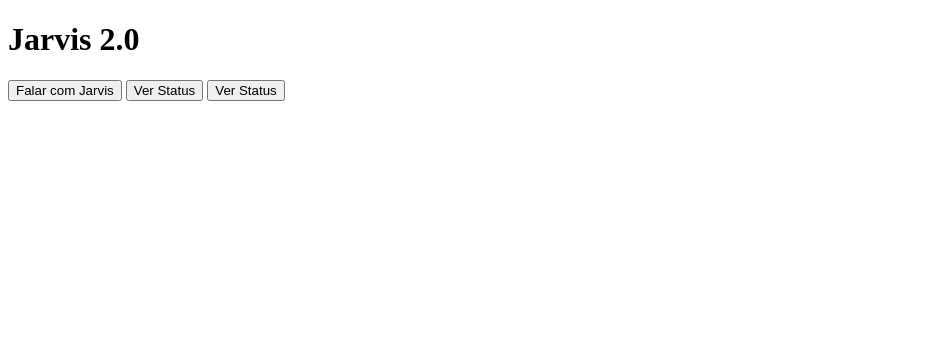
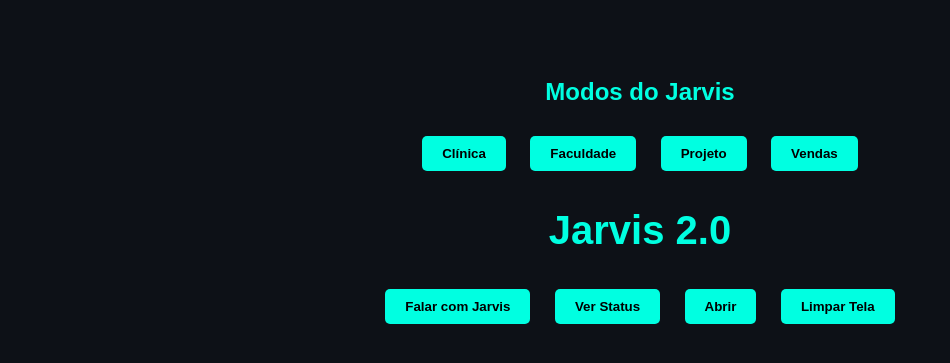
Before and after one commit to lucascomercialk-arch/Jarvis-AI-Assistant, a Flask app: page / in a window 1280 px wide. Shown: the top 363 px of the page, without its empty margins (0-950 px from the left). Run offline with Flask 3, Linux system fonts and the light colour scheme.

Commit message:
create new buttons and style

```diff
--- a/app.py
+++ b/app.py
@@ -6,6 +6,9 @@ app =  Flask(__name__)
 def home():
     return render_template('dashboard.html')
 
+@app.route('/comando/ola')
+def ola():
+    return jsonify({"msg":"Olá chefe"})
 
 @app.route('/status')
 def status():
@@ -15,5 +18,6 @@ def status():
 def abrir():
     return jsonify({"msg":"Comando Executado"})
 
+
 if __name__ == '__main__':
     app.run(debug=True)
--- a/templates/dashboard.html
+++ b/templates/dashboard.html
@@ -6,11 +6,52 @@
     <title>Jarvis 2.0</title>
 </head>
 <body>
+
+    <style>
+        body{
+            background-color: #0d1117;
+            color: #00ffe1;
+            font-family: Arial;
+            text-align: center;
+            padding-top: 50px;
+        }
+
+        h1{
+            font-size: 40px;
+        }
+
+        button {
+            background-color: #00ffe1;
+            border: none;
+            padding: 10px 20px;
+            margin: 10px;
+            cursor: pointer;
+            font-weight: bold;
+            border-radius: 5px;
+        }
+
+        button:hover{
+            background-color: #00bfa6;
+        }
+
+        #resposta {
+            margin-top: 20px;
+            font-size: 20px;
+        }
+
+    </style>
+    <h2>Modos do Jarvis</h2>
+    <button onclick="modoClinica()">Clínica</button>
+    <button onclick="modoFaculdade()">Faculdade</button>
+    <button onclick="modoProjeto()">Projeto</button>
+    <button onclick="modoVendas()">Vendas</button>
+
     <h1>Jarvis 2.0</h1>
 
     <button onclick="dizerOla()">Falar com Jarvis</button>
     <button onclick="verStatus()">Ver Status</button>
-    <button onclick="verStatus()">Ver Status</button>
+    <button onclick="Abrir()">Abrir</button>
+    <button onclick="limparTela()">Limpar Tela</button>
 
     <p id="resposta"></p>
 
@@ -29,6 +70,17 @@
                 document.getElementsById('resposta').innerText = data.msg;
             });
         }
+        function Abrir(){
+            fetch('/abrir')
+            .then(resp => resp.json())
+            .then(data =>{
+                document.getElementsById('resposta').innerText = data.msg;
+            });
+        }
+
+        function limparTela(){
+                document.getElementsById('resposta').innerText = "";
+        }
     </script>
 
 </body>
```
